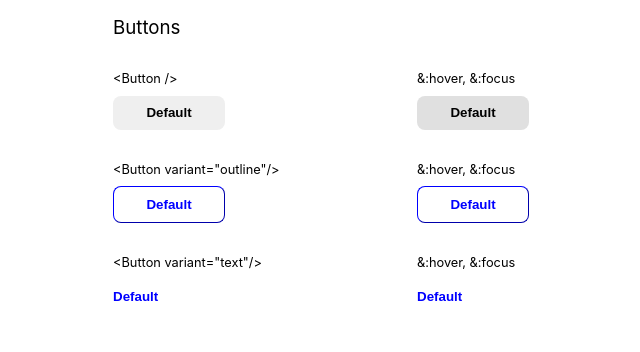
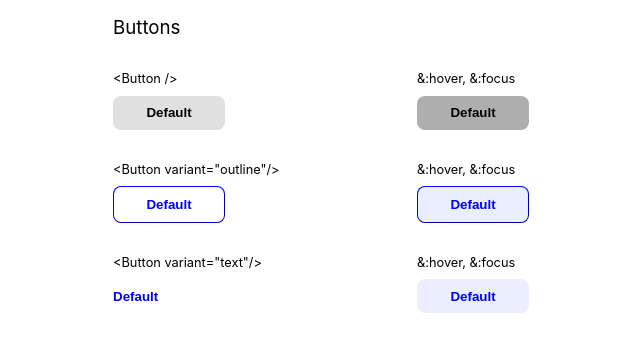
Before and after one commit to AbhiBajpaishek/react-button, a React (Create React App) app: page / in a window 1280 px wide. Shown: the top 352 px of the page, without its empty margins (95-735 px from the left). Built offline with nearby package versions, Linux system fonts and the light colour scheme.

Commit message:
Added classes for effects

```diff
--- a/src/App.js
+++ b/src/App.js
@@ -19,7 +19,7 @@ function App() {
 
           <ButtonContainer>
             <Label text="&:hover, &:focus" />
-            <Button variant="" color="default" />
+            <Button action={true} />
           </ButtonContainer>
         </Row>
         <Row>
@@ -30,7 +30,7 @@ function App() {
 
           <ButtonContainer>
             <Label text={'&:hover, &:focus'} />
-            <Button variant="outline" />
+            <Button variant="outline" action={true} />
           </ButtonContainer>
         </Row>
         <Row>
@@ -40,7 +40,7 @@ function App() {
           </ButtonContainer>
           <ButtonContainer>
             <Label text={'&:hover, &:focus'} />
-            <Button variant="text" />
+            <Button variant="text" action={true} />
           </ButtonContainer>
         </Row>
       </main>
--- a/src/components/Button.css
+++ b/src/components/Button.css
@@ -4,19 +4,16 @@
   border-radius: 8px;
   font-weight: 600;
   width: 7rem;
-}
-
-.btn-default {
   background-color: #e0e0e0;
 }
 
-.btn-default:hover {
+.default-hover__focus {
   background-color: #aeaeae;
 }
 
-.btn-default:focus {
+/* .btn:focus {
   background-color: #aeaeae;
-}
+} */
 
 .variant-outline {
   background-color: transparent;
@@ -25,13 +22,13 @@
   color: blue;
 }
 
-.variant-outline:focus {
+.outline-hover__focus {
   background-color: #eaefff;
 }
 
-.variant-outline:hover {
+/* .variant-outline:hover {
   background-color: #eaefff;
-}
+} */
 
 .variant-text {
   background-color: transparent;
@@ -41,7 +38,14 @@
   padding-right: 0;
 }
 
-.variant-text:focus {
+.text-hover__focus {
+  background-color: #eaefff;
+  text-align: center;
+  border-width: 0;
+  outline: none;
+}
+
+/* .variant-text:focus {
   background-color: #eaefff;
   text-align: center;
   border-width: 0;
@@ -51,4 +55,4 @@
 .variant-text:hover {
   background-color: #eaefff;
   text-align: center;
-}
+} */
--- a/src/components/Button.jsx
+++ b/src/components/Button.jsx
@@ -1,15 +1,26 @@
 import './Button.css';
 
-export const Button = ({ variant, text, autoFocus, color }) => {
-  const cssClassMap = {
+export const Button = ({ variant, text, autoFocus, color, action }) => {
+  const variantClasses = {
     text: 'variant-text',
     outline: 'variant-outline',
-    default: 'btn-default',
+  };
+
+  const colorClasses = {
     primary: 'btn-primary',
     secondary: 'btn-secondary',
     danger: 'btn-danger',
   };
-  const classes = `btn ${cssClassMap[color]} ${cssClassMap[variant]}`;
+
+  const actionClasses = {
+    '': 'default-hover__focus',
+    outline: 'outline-hover__focus',
+    text: 'text-hover__focus',
+  };
+
+  const classes = `btn ${colorClasses[color]} ${variantClasses[variant]} ${
+    action && actionClasses[variant]
+  }`;
   return (
     <button type="button" className={classes} autoFocus={autoFocus}>
       {text}
@@ -22,4 +33,5 @@ Button.defaultProps = {
   variant: '',
   autoFocus: false,
   color: '',
+  action: false,
 };
```
